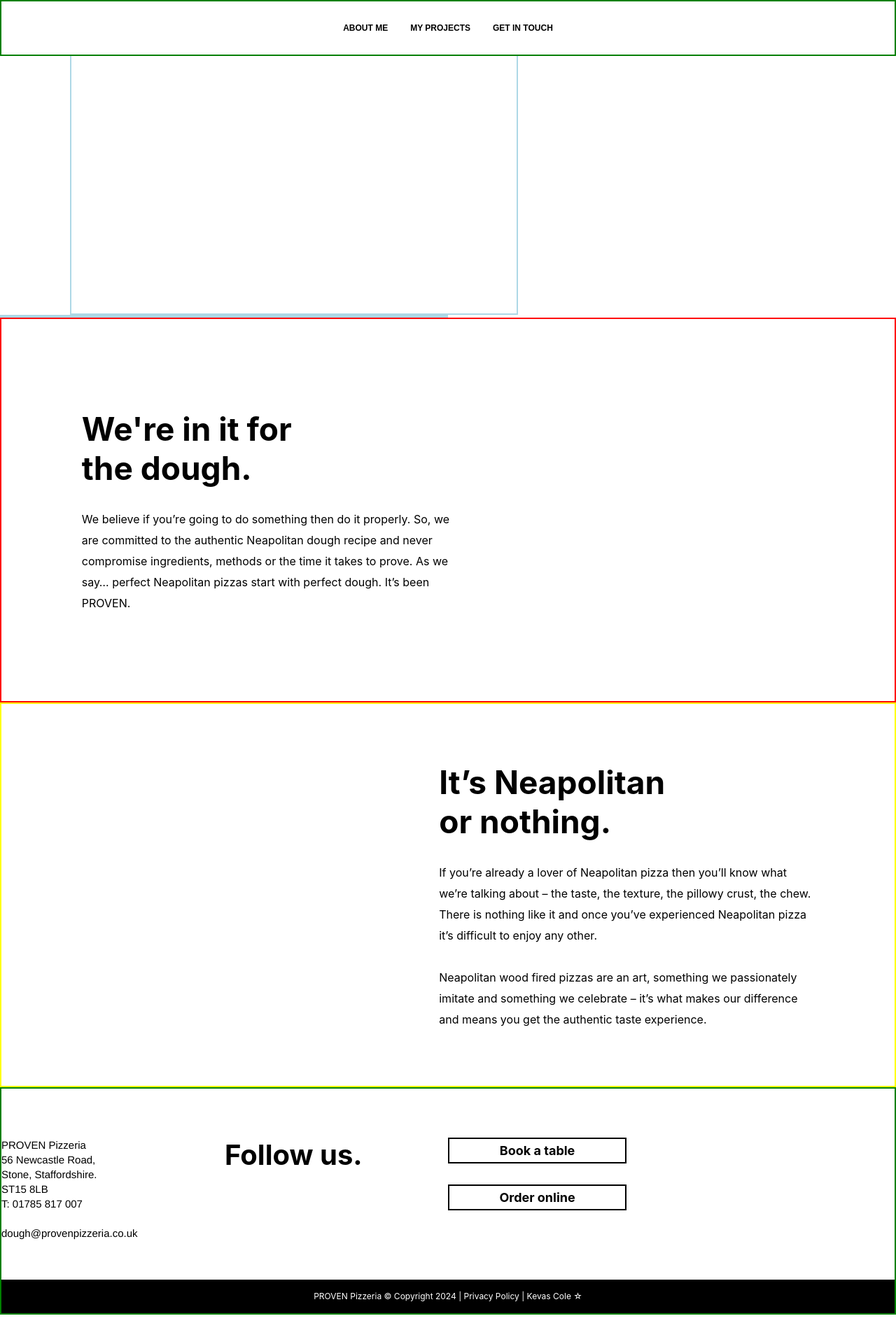
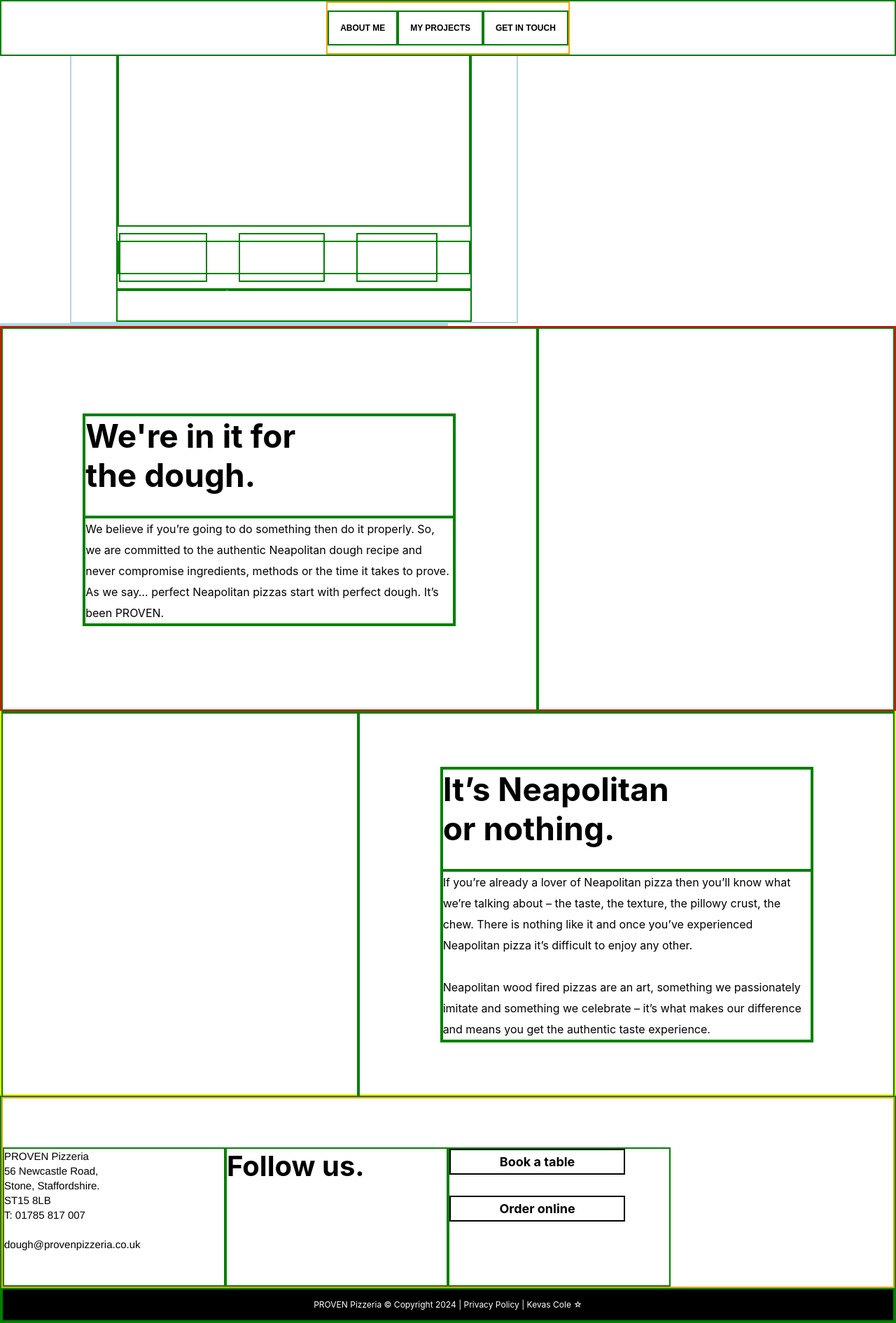
Before and after one commit to Kevasc/KCPortfolio, a React (Create React App) app in the folder my-app/: page / in a window 1280 px wide. Shown: the whole page at 70% size. Built offline with nearby package versions, Linux system fonts and the light colour scheme.

Commit message:
added borders to see what i'm working with

```diff
--- a/my-app/src/components/Footer.css
+++ b/my-app/src/components/Footer.css
@@ -12,6 +12,7 @@
   height: 85%;
   display: flex;
   padding-top: 70px;
+  border: 2px solid orange;
 }
 
 .bottom-footer {
@@ -22,6 +23,7 @@
   display: flex;
   justify-content: space-around;
   font-size: 12px;
+  border: 2px solid green;
 }
 
 /* .alt-logo {
@@ -41,18 +43,21 @@
   text-align: left;
   display: flex;
   font-family: "Source Sans Pro", Helvetica, Arial, Lucida, sans-serif;
+  border: 2px solid green;
 }
 
 .follow {
   width: 25%;
   font-size: 40px;
   font-weight: 700;
+  border: 2px solid green;
 }
 
 .footer-buttons {
   background-color: white;
   width: 25%;
   color: black;
+  border: 2px solid green;
 }
 
 .footer-button {
--- a/my-app/src/components/Header.css
+++ b/my-app/src/components/Header.css
@@ -14,23 +14,12 @@
   font-weight: 700;
   font-family: Arial, Helvetica, sans-serif;
   font-size: 12px;
+  border: 2px solid green;
 }
 
 .header-button-container {
   display: flex;
   align-items: center;
   cursor: pointer;
+  border: 2px solid orange;
 }
-
-.logo-img {
-  height: 65px;
-  display: flex;
-  padding-top: 20px;
-}
-
-.logo {
-  display: flex;
-  justify-content: center;
-  align-items: center;
-  position: absolute;
-}
--- a/my-app/src/components/body/BodyLowerSection.css
+++ b/my-app/src/components/body/BodyLowerSection.css
@@ -17,23 +17,28 @@
   display: flex;
   align-items: center;
   justify-content: center;
+  border: 2px solid green;
 }
 
 .lower-column-content {
   width: 70%;
+  border: 2px solid green;
 }
 
 .lower-column-title {
   font-size: 46px;
   font-weight: bold;
   padding-bottom: 30px;
+  border: 2px solid green;
 }
 
 .lower-column-text {
   line-height: 30px;
+  border: 2px solid green;
 }
 
 .lower-right-column {
   height: inherit;
   width: 40%;
+  border: 2px solid green;
 }
--- a/my-app/src/components/body/BodyMiddleSection.css
+++ b/my-app/src/components/body/BodyMiddleSection.css
@@ -17,23 +17,28 @@
   display: flex;
   align-items: center;
   justify-content: center;
+  border: 2px solid green;
 }
 
 .middle-column-content {
   width: 70%;
+  border: 2px solid green;
 }
 
 .middle-column-title {
   font-size: 46px;
   font-weight: bold;
   padding-bottom: 30px;
+  border: 2px solid green;
 }
 
 .middle-column-text {
   line-height: 30px;
+  border: 2px solid green;
 }
 
 .middle-right-column {
   height: inherit;
   width: 40%;
+  border: 2px solid green;
 }
--- a/my-app/src/components/body/BodyTopSection.css
+++ b/my-app/src/components/body/BodyTopSection.css
@@ -11,6 +11,7 @@
 .body-text-container {
   width: 80%;
   height: 60%;
+  border: 2px solid green;
 }
 
 .top-left-column {
@@ -30,6 +31,7 @@
   width: 80%;
   font-weight: bold;
   font-size: large;
+  border: 2px solid green;
 }
 
 .top-right-column {
@@ -42,6 +44,7 @@
   font-size: 65px;
   text-align: left;
   letter-spacing: -2px;
+  border: 2px solid green;
 }
 
 .buttons {
@@ -52,6 +55,7 @@
   margin: 20px 0;
   line-height: 1.7em;
   cursor: pointer;
+  border: 2px solid green;
 }
 
 .booking-buttons {
@@ -61,4 +65,5 @@
   font-size: 18px;
   padding: 6px;
   margin-right: 45px;
+  border: 2px solid green;
 }
```
